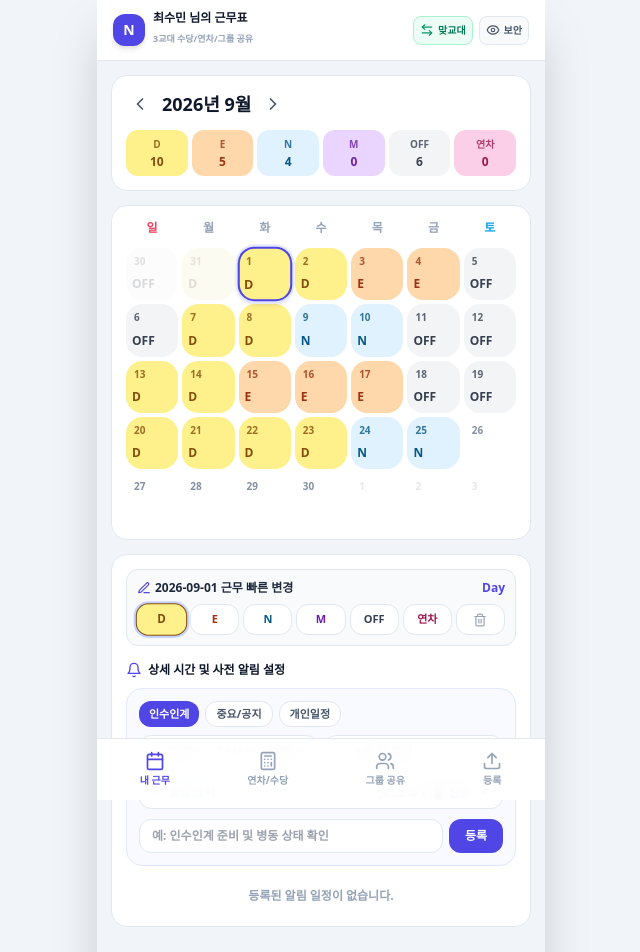
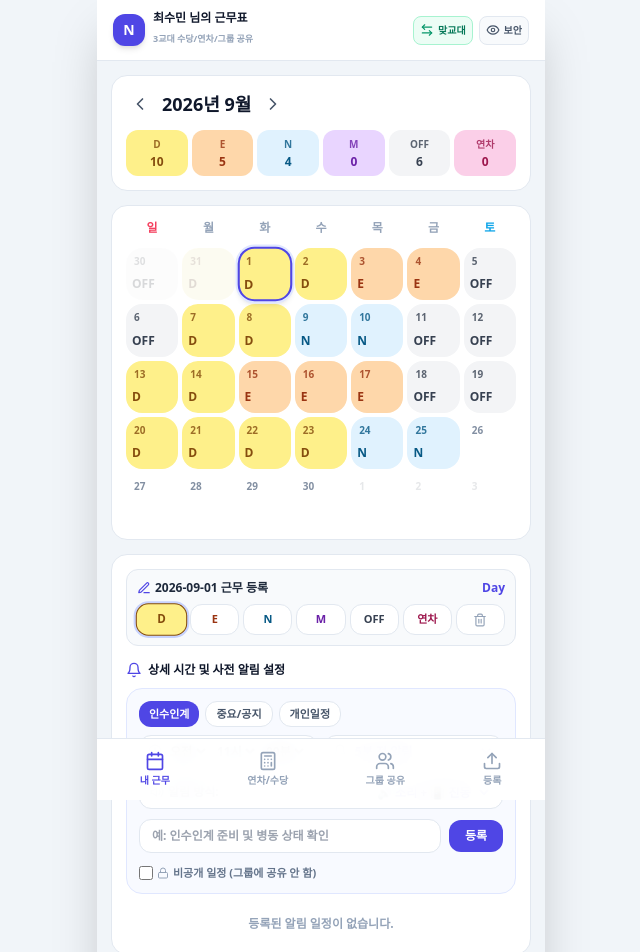
Before and after one commit to Choiseonkyeong/nurse-shift-calendar, a React (Vite) app: page / in a window 1280 px wide. Shown: the top 952 px of the page, without its empty margins (319-959 px from the left). Built offline with nearby package versions, Linux system fonts and the light colour scheme.

Commit message:
Update MyShiftTab.jsx

```diff
--- a/src/components/MyShiftTab.jsx
+++ b/src/components/MyShiftTab.jsx
@@ -1,21 +1,31 @@
 import React, { useState } from 'react';
-import { ChevronLeft, ChevronRight, Edit3, Trash2, Bell, Clock, Volume2, Check } from 'lucide-react';
+import { ChevronLeft, ChevronRight, Edit3, Trash2, Bell, Clock, Volume2, Check, Lock } from 'lucide-react';
 
 export default function MyShiftTab({
-  currentYear, currentMonth,
-  selectedDate, setSelectedDate,
-  handlePrevMonth, handleNextMonth,
-  shiftConfigs, myShifts, memos, today,
-  handleShiftChange, setMemos
+  currentYear,
+  currentMonth,
+  selectedDate,
+  setSelectedDate,
+  handlePrevMonth,
+  handleNextMonth,
+  shiftConfigs,
+  myShifts,
+  memos,
+  today,
+  handleShiftChange,
+  memoText,
+  setMemoText,
+  isPrivateMemo,
+  setIsPrivateMemo,
+  setMemos
 }) {
-  // 알림 및 메모 설정 상태
+  // 알림 상세 설정 상태 (기본값: 오전 11시, 5분 전 알림, 소리+진동)
   const [memoCategory, setMemoCategory] = useState('인수인계');
   const [ampm, setAmpm] = useState('오전');
   const [hour, setHour] = useState('11');
   const [minute, setMinute] = useState('00');
-  const [alertOffset, setAlertOffset] = useState('5'); // 기본 5분 전
-  const [alertType, setAlertType] = useState('both'); // 소리+진동
-  const [memoText, setMemoText] = useState('');
+  const [alertOffset, setAlertOffset] = useState('5'); // 5분 전
+  const [alertType, setAlertType] = useState('both'); // 소리 + 진동
 
   const generateCalendarDays = () => {
     const firstDay = new Date(currentYear, currentMonth - 1, 1);
@@ -45,18 +55,18 @@ export default function MyShiftTab({
     return days;
   };
 
-  // 상세 시간 & 사전 알림 메모 추가
-  const handleAddMemo = () => {
+  // 기존 handleAddMemo의 모든 데이터(비공개 여부, 개인일정 카테고리 등)를 포함하여 시간/사전알림 추가
+  const handleAddMemoInternal = () => {
     if (!memoText.trim()) return;
 
     const alertTextMap = {
       'none': '알림 없음',
       '0': '정시 알림',
-      '5': '5분 전',
-      '10': '10분 전',
-      '15': '15분 전',
-      '30': '30분 전',
-      '60': '1시간 전'
+      '5': '5분 전 알림',
+      '10': '10분 전 알림',
+      '15': '15분 전 알림',
+      '30': '30분 전 알림',
+      '60': '1시간 전 알림'
     };
 
     const formattedTime = `${ampm} ${hour}:${minute}`;
@@ -66,9 +76,10 @@ export default function MyShiftTab({
       type: memoCategory,
       time: formattedTime,
       alertOffset: alertOffset,
-      alertText: alertTextMap[alertOffset],
+      alertText: alertTextMap[alertOffset] || '정시 알림',
       alertType: alertType,
       text: memoText,
+      isPrivate: isPrivateMemo,
       checked: false
     };
 
@@ -78,13 +89,14 @@ export default function MyShiftTab({
     }));
 
     setMemoText('');
+    if (setIsPrivateMemo) setIsPrivateMemo(false);
   };
 
   const currentSelectedShiftCode = myShifts[selectedDate] || '';
 
   return (
     <div className="space-y-3.5">
-      {/* 월 이동 및 요약 카드 */}
+      {/* 1. 상단 달 변경 및 근무 유형 요약 배지 */}
       <div className="bg-white p-3.5 rounded-2xl shadow-xs border border-slate-200 space-y-3">
         <div className="flex justify-between items-center">
           <div className="flex items-center gap-2">
@@ -110,7 +122,7 @@ export default function MyShiftTab({
         </div>
       </div>
 
-      {/* 캘린더 그리드 */}
+      {/* 2. 캘린더 그리드 */}
       <div className="bg-white p-3.5 rounded-2xl shadow-xs border border-slate-200 space-y-2 select-none">
         <div className="grid grid-cols-7 gap-1 text-center text-xs font-black text-slate-400 pb-1">
           <span className="text-rose-500">일</span><span>월</span><span>화</span><span>수</span><span>목</span><span>금</span><span className="text-sky-500">토</span>
@@ -157,16 +169,16 @@ export default function MyShiftTab({
         </div>
       </div>
 
-      {/* 근무 변경 버튼 및 시간 맞춤 알림 설정 */}
+      {/* 3. 선택 날짜 근무 등록 및 상세 시간/사전알림 설정 */}
       <div className="bg-white p-3.5 rounded-2xl shadow-xs border border-slate-200 space-y-3">
-        {/* 근무 수동 변경 */}
+        {/* 근무 코드 탭 클릭 변경 */}
         <div className="bg-slate-50 p-2.5 rounded-xl border border-slate-200 space-y-2">
           <div className="flex justify-between items-center text-xs font-extrabold text-slate-800">
             <span className="flex items-center gap-1">
               <Edit3 className="w-3.5 h-3.5 text-indigo-600" />
-              <span>{selectedDate} 근무 빠른 변경</span>
+              <span>{selectedDate} 근무 등록</span>
             </span>
-            <span className="text-indigo-600">{currentSelectedShiftCode ? shiftConfigs[currentSelectedShiftCode]?.name : '미등록'}</span>
+            <span className="text-indigo-600 font-bold">{currentSelectedShiftCode ? shiftConfigs[currentSelectedShiftCode]?.name : '미등록'}</span>
           </div>
 
           <div className="grid grid-cols-7 gap-1">
@@ -195,7 +207,7 @@ export default function MyShiftTab({
           </div>
         </div>
 
-        {/* 상세 알림 등록 영역 */}
+        {/* 일정, 시간, 사전 알림 및 비공개 설정 */}
         <div className="space-y-2.5 pt-1">
           <span className="font-black text-slate-900 text-xs flex items-center gap-1.5">
             <Bell className="w-4 h-4 text-indigo-600" />
@@ -203,7 +215,7 @@ export default function MyShiftTab({
           </span>
 
           <div className="space-y-2 bg-indigo-50/40 p-3 rounded-2xl border border-indigo-100">
-            {/* 카테고리 태그 */}
+            {/* 카테고리 เลือก */}
             <div className="flex gap-1.5 text-xs">
               {['인수인계', '중요/공지', '개인일정'].map((cat) => (
                 <button
@@ -218,7 +230,7 @@ export default function MyShiftTab({
               ))}
             </div>
 
-            {/* 시간 선택 & 사전 알림 선택 */}
+            {/* 오전/오후 + 시/분 선택 & 사전 알림 분(Minute) 선택 */}
             <div className="grid grid-cols-2 gap-1.5 text-xs">
               <div className="flex items-center gap-1 bg-white px-2 py-1.5 rounded-xl border border-slate-200">
                 <Clock className="w-3.5 h-3.5 text-slate-400 shrink-0" />
@@ -252,7 +264,7 @@ export default function MyShiftTab({
               </div>
             </div>
 
-            {/* 알림 방식 (소리/진동) */}
+            {/* 알림 방식 선택 */}
             <div className="flex items-center justify-between bg-white px-2.5 py-1.5 rounded-xl border border-slate-200 text-xs">
               <span className="text-slate-500 font-bold flex items-center gap-1">
                 <Volume2 className="w-3.5 h-3.5 text-slate-400" />
@@ -266,26 +278,40 @@ export default function MyShiftTab({
               </select>
             </div>
 
-            {/* 일정 내용 입력 */}
-            <div className="flex gap-1.5 pt-0.5">
+            {/* 비공개 메모 및 일정 입력 field */}
+            <div className="flex items-center gap-2 pt-0.5">
               <input
                 type="text"
                 placeholder="예: 인수인계 준비 및 병동 상태 확인"
                 value={memoText}
                 onChange={(e) => setMemoText(e.target.value)}
-                onKeyDown={(e) => e.key === 'Enter' && handleAddMemo()}
+                onKeyDown={(e) => e.key === 'Enter' && handleAddMemoInternal()}
                 className="text-xs border border-slate-200 rounded-xl px-3 py-2 flex-1 bg-white outline-none focus:ring-2 focus:ring-indigo-500 font-bold"
               />
               <button
-                onClick={handleAddMemo}
+                onClick={handleAddMemoInternal}
                 className="bg-indigo-600 hover:bg-indigo-700 text-white font-black px-4 py-2 rounded-xl text-xs transition shadow-xs"
               >
                 등록
               </button>
             </div>
+
+            {/* 비공개(나만 보기) 체크박스 유저 옵션 */}
+            <div className="flex items-center gap-1.5 text-[11px] font-extrabold text-slate-500 pt-1">
+              <label className="flex items-center gap-1 cursor-pointer select-none">
+                <input
+                  type="checkbox"
+                  checked={isPrivateMemo || false}
+                  onChange={(e) => setIsPrivateMemo && setIsPrivateMemo(e.target.checked)}
+                  className="w-3.5 h-3.5 rounded text-indigo-600"
+                />
+                <Lock className="w-3 h-3 text-slate-400" />
+                <span>비공개 일정 (그룹에 공유 안 함)</span>
+              </label>
+            </div>
           </div>
 
-          {/* 등록된 알림 일정 리스트 */}
+          {/* 등록된 알림 일정 목록 */}
           <div className="space-y-1.5 pt-1">
             {(memos[selectedDate] || []).length === 0 ? (
               <p className="text-xs text-slate-400 text-center py-2 font-bold">등록된 알림 일정이 없습니다.</p>
@@ -315,9 +341,14 @@ export default function MyShiftTab({
                       <div className="flex items-center gap-1.5 flex-wrap">
                         <span className="font-black text-indigo-600 bg-indigo-50 px-1.5 py-0.5 rounded text-[10px]">{m.type}</span>
                         <span className="font-black text-slate-800">{m.time}</span>
-                        {m.alertText !== '알림 없음' && (
+                        {m.alertText && m.alertText !== '알림 없음' && (
                           <span className="text-[10px] bg-amber-50 text-amber-700 font-black px-1.5 py-0.5 rounded border border-amber-200">
                             🔔 {m.alertText}
+                          </span>
+                        )}
+                        {m.isPrivate && (
+                          <span className="text-[10px] bg-slate-100 text-slate-600 font-bold px-1.5 py-0.5 rounded flex items-center gap-0.5">
+                            <Lock className="w-2.5 h-2.5" /> 비공개
                           </span>
                         )}
                       </div>
```
